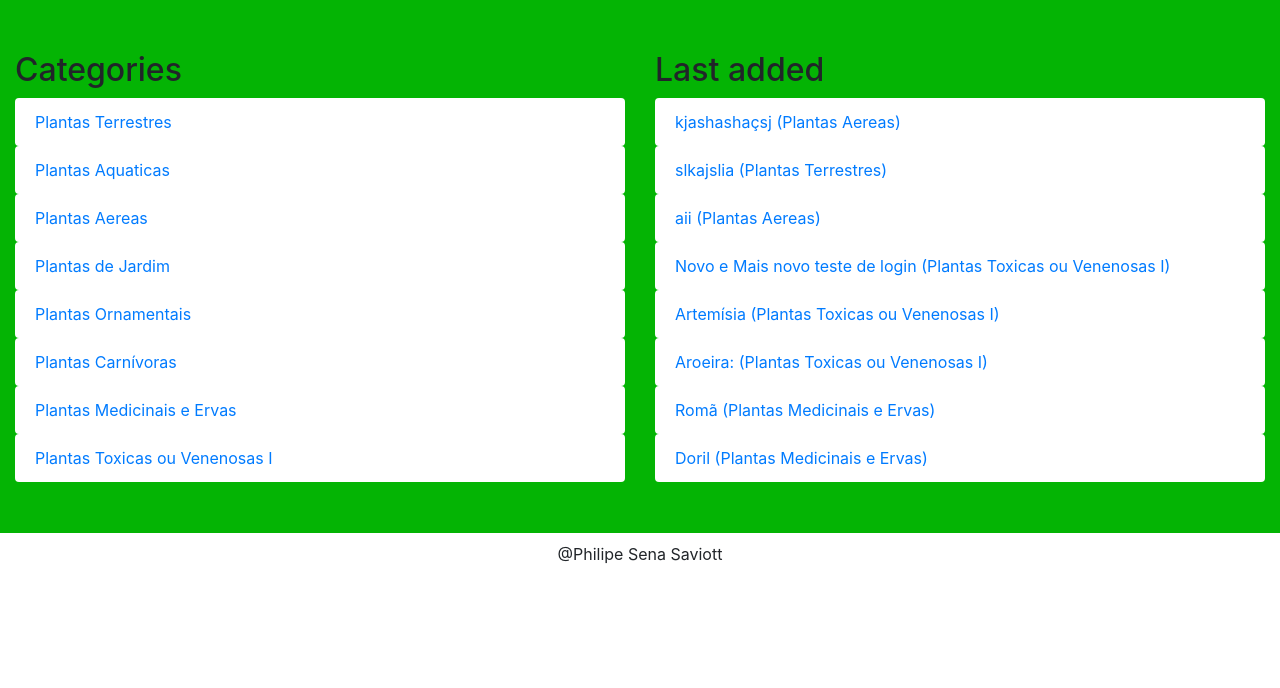
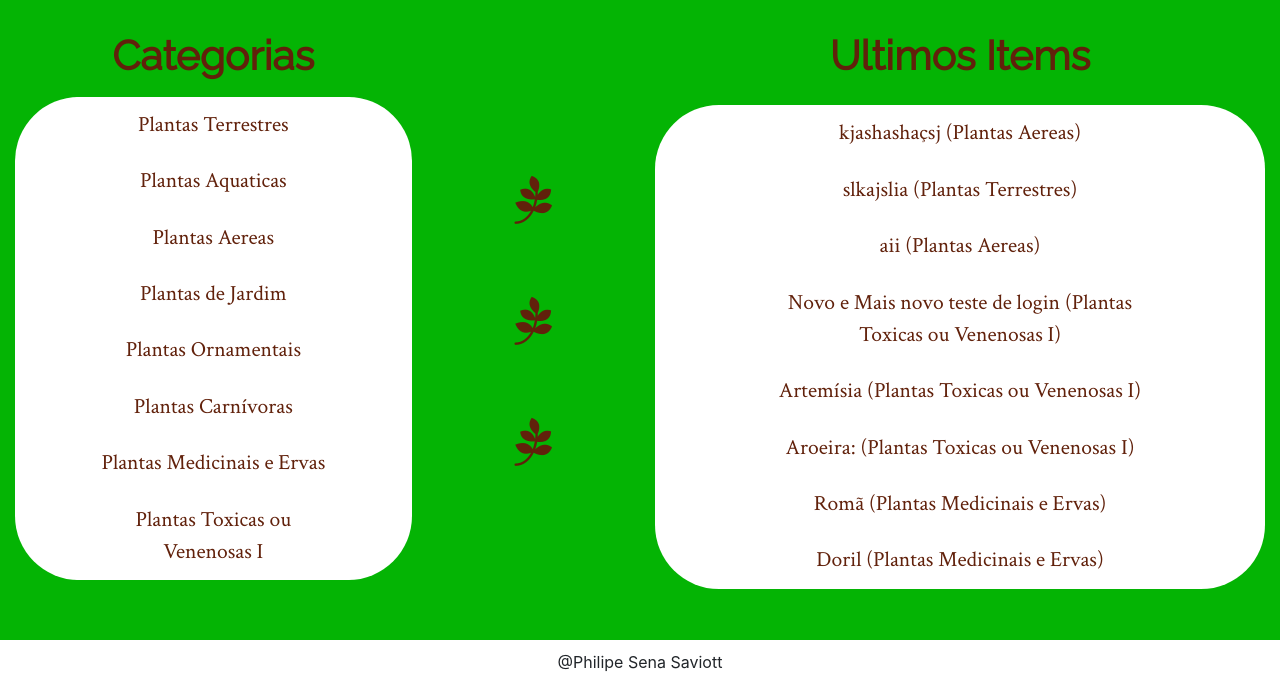
Before and after one commit to psaviott/Item-Catalog, a Flask app: page / in a window 1280 px wide. Shown: the part 112-800 px from the top of the page. Run offline with Flask 2, Linux system fonts and the light colour scheme; data comes from the database, SQL or seed files in the repository; some libraries are stand-ins or nearby versions.

Commit message:
feat: main section style

```diff
--- a/static/styles.css
+++ b/static/styles.css
@@ -16,11 +16,15 @@ a:hover, a:visited, a:link, a:active  {
 }
 
 .list-group-item {
+  color: #61210B;
   border: 0px;
+  font-family: 'Crimson Text', serif;
+  font-size: 135%;
+  text-align: center;
 }
 
 #item-description {
-  margin: 4% 0 4% 0;
+  margin: 2.5% 0 4% 0;
 }
 
 .margin-top-sections {
@@ -50,3 +54,36 @@ a:hover, a:visited, a:link, a:active  {
     text-align: center;
     margin: 0.75% 0 0 0;
 }
+
+.cat-list {
+    border: 10px;
+    border-radius: 20em;
+    margin-left: 15%;
+    width: 70%
+}
+
+.cat-all-list {
+  background-color: white;
+  border-radius: 4em;
+}
+
+.cat-title {
+  text-align:center;
+  margin-bottom: 4%;
+  font-family: 'Raleway', sans-serif;
+  font-size: 255%;
+  color: #61210B;
+  font-weight: bold;
+}
+
+.tree-list {
+  margin: 8% 0 0 0;
+  list-style: none;
+  color: #61210B;
+  text-align: center;
+}
+
+.tree-list .fa-pagelines {
+  margin: 40% 0 0 0;
+  font-size: 300%;
+}
--- a/templates/main.html
+++ b/templates/main.html
@@ -8,9 +8,10 @@
     <meta name="viewport" content="width=device-width, minimum-scale=1.0, initial-scale=1.0, user-scalable=yes">
     <meta charset="utf-8">
     <title>Plantae Garden</title>
+    <link href="//maxcdn.bootstrapcdn.com/font-awesome/4.7.0/css/font-awesome.min.css" rel="stylesheet">
     <link href="https://fonts.googleapis.com/css?family=Amatic+SC&display=swap" rel="stylesheet">
-    <link rel="stylesheet" href="https://stackpath.bootstrapcdn.com/bootstrap/4.3.1/css/bootstrap.min.css" integrity="sha384-ggOyR0iXCbMQv3Xipma34MD+dH/1fQ784/j6cY/iJTQUOhcWr7x9JvoRxT2MZw1T" crossorigin="anonymous">
-    <link rel="stylesheet" href="{{ url_for('static', filename='styles.css') }}" />
+    <link href="https://fonts.googleapis.com/css?family=Crimson+Text&display=swap" rel="stylesheet">     <link rel="stylesheet" href="https://stackpath.bootstrapcdn.com/bootstrap/4.3.1/css/bootstrap.min.css" integrity="sha384-ggOyR0iXCbMQv3Xipma34MD+dH/1fQ784/j6cY/iJTQUOhcWr7x9JvoRxT2MZw1T" crossorigin="anonymous">
+    <link href="https://fonts.googleapis.com/css?family=Raleway&display=swap" rel="stylesheet">     <link rel="stylesheet" href="{{ url_for('static', filename='styles.css') }}" />
   </head>
   <body>
     <div class="container-fluid wrapper">
--- a/templates/publicCatalog.html
+++ b/templates/publicCatalog.html
@@ -14,21 +14,30 @@
       </div>
     </div>
     <section class="row main-body">
-      <div id="item-description" class="col-md-6">
-        <h2>Categories</h2>
+      <div id="item-description" class="col-md-4">
+        <h2 class="cat-title">Categorias</h2>
+        <div class="cat-all-list">
           {% for i in plantas %}
-          <div class="list-group">
+            <div class="list-group cat-list">
               <a href="{{ url_for('categoryFunction', category_id=i.id)}}" class="list-group-item">{{ i.name }}</a>
             </div>
           {% endfor %}
         </div>
+      </div>
+      <ul class="col-md-2 tree-list">
+        <li><i class="fa fa-pagelines"></i></li>
+        <li><i class="fa fa-pagelines"></i></li>
+        <li><i class="fa fa-pagelines"></i></li>
+      </ul>
       <div id="item-description" class="col-md-6">
-        <h2>Last added</h2>
+        <h2 class="cat-title">Ultimos Items</h2>
+        <div class="cat-all-list">
           {% for i in itemName %}
-          <div class="list-group">
+            <div class="list-group cat-list">
               <a href="{{ url_for('itemFunction', category_id=i.category.id, item_id=i.id)}}" class="list-group-item">{{ i.name }} ({{ i.category.name }})</a>
             </div>
           {% endfor %}
         </div>
+      </div>
     </section>
 {% endblock %}
```
Also changed, not shown: templates/img/plant-svgrepo-com.svg (added). Lines whose indentation alone changed are shown as unchanged.
